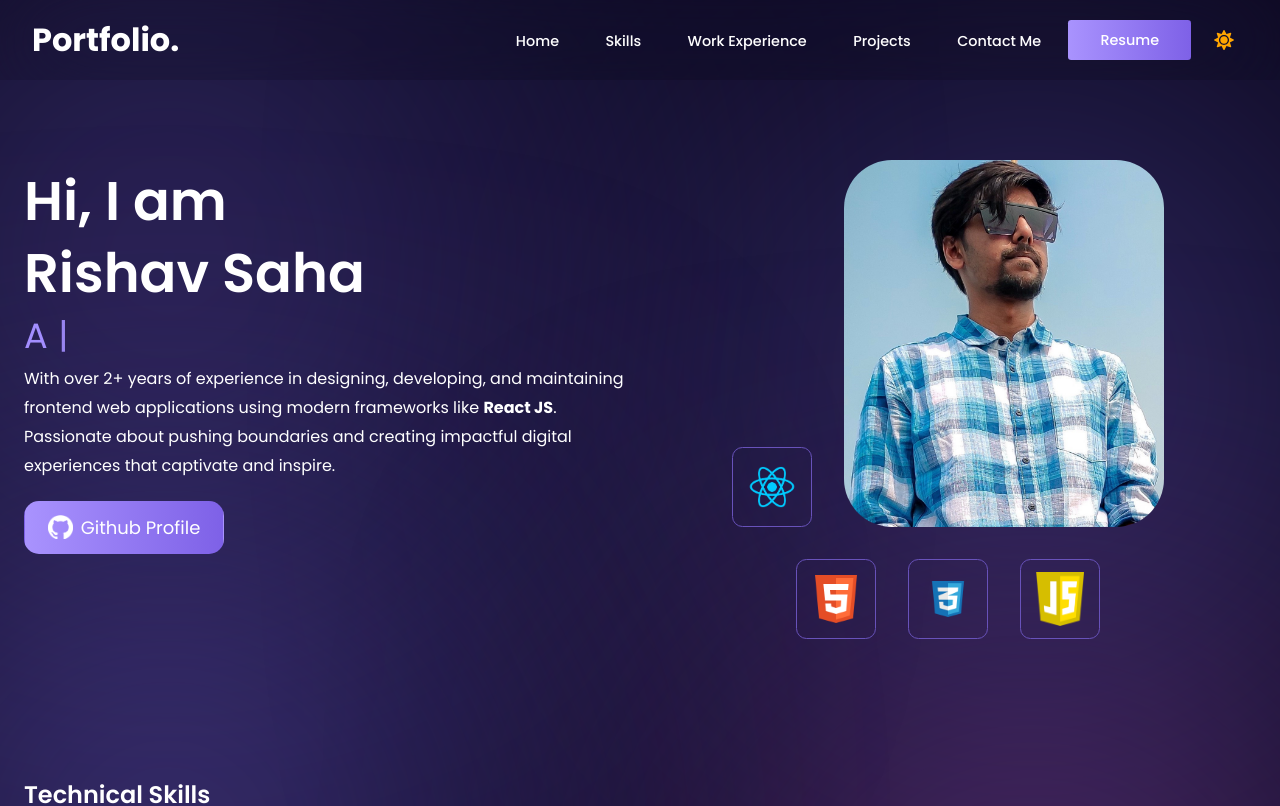
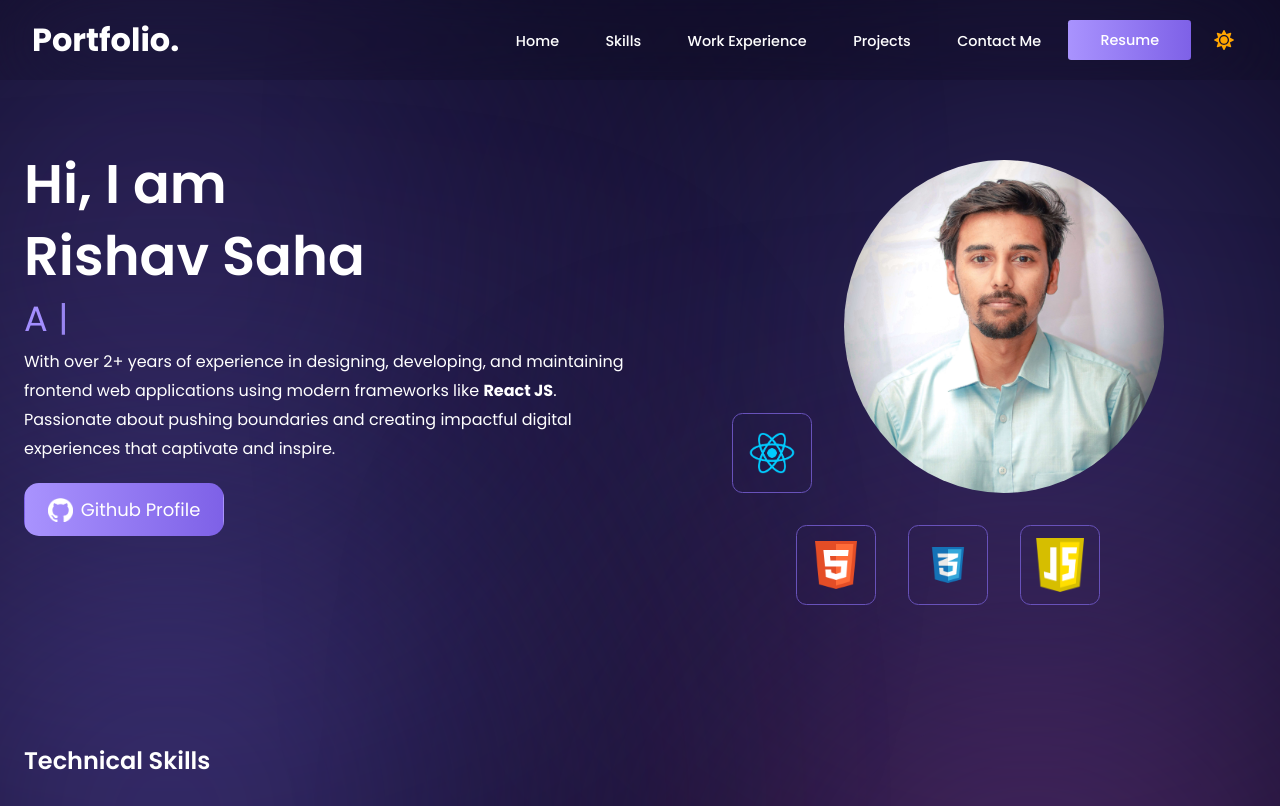
Before and after one commit to saha-rishav/portfolio-app, a React (Create React App) app: page / in a window 1280 px wide. Shown: the top 806 px of the page. Built offline with nearby package versions, Linux system fonts and the light colour scheme.

Commit message:
hero imge changed

```diff
--- a/src/components/HeroSection/Hero.css
+++ b/src/components/HeroSection/Hero.css
@@ -74,8 +74,10 @@
 
 .heroImg>div>img {
     width: 20rem;
-    border-radius: 3rem;
+    border-radius: 50%;
+    /* border-radius: 3rem; */
     transition: all 0.3s ease;
+    object-fit: cover;
 }
 
 .techIcon {
--- a/src/components/HeroSection/Hero.js
+++ b/src/components/HeroSection/Hero.js
@@ -6,7 +6,8 @@
 import HTMLImg from '../../assets/HTML.png'
 import CSSImg from '../../assets/CSS.png'
 import JSImg from '../../assets/JavaScript.png'
-import heroImg from '../../assets/heroImg.jpg'
+// import heroImg from '../../assets/heroImg.jpg'
+import heroImg2 from '../../assets/heroImg2.jpg'
 import githubIcon from '../../assets/github.png'
 import TypewriterComponent from 'typewriter-effect';
 
@@ -38,7 +39,7 @@
                     <div className="techIcon">
                         <img src={ReactImg} alt={ReactImg} />
                     </div>
-                    <img src={heroImg} alt={heroImg} />
+                    <img src={heroImg2} alt={heroImg2} />
                 </div>
                 <div>
                     <div className="techIcon">
```
Also changed, not shown: src/assets/heroImg2.jpg (added).
